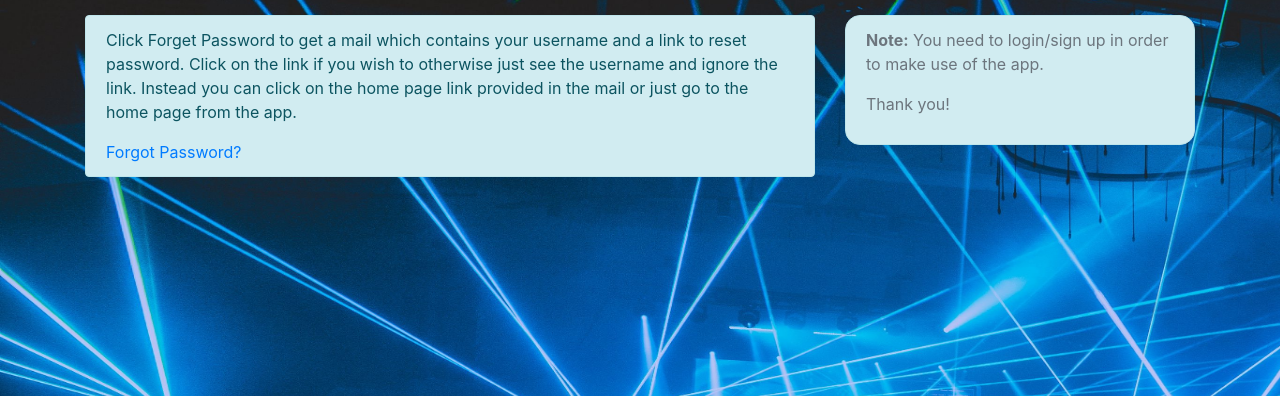
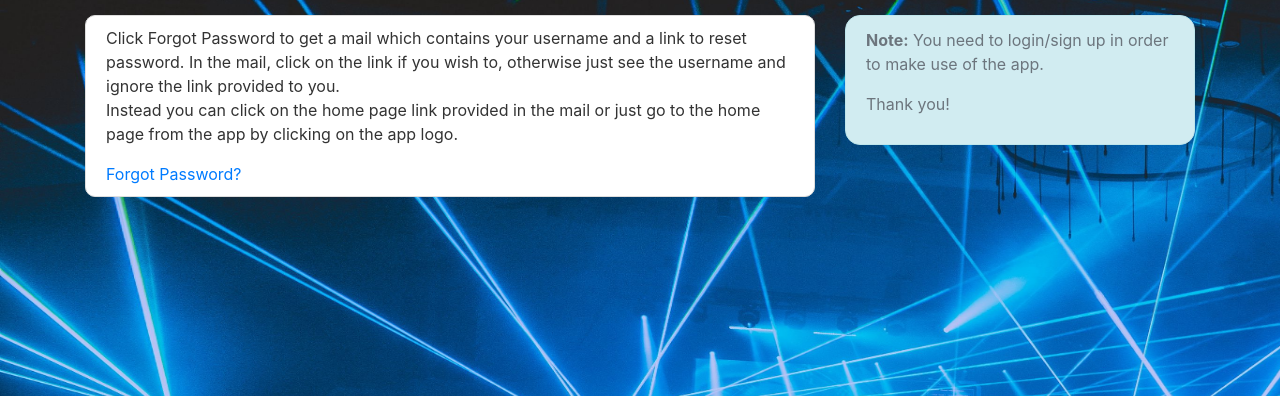
Before and after one commit to Viren-Patil/SDS_Task, a Django app: page /username-display/ in a window 1280 px wide. Shown: the part 65-461 px from the top of the page. Run offline with Django 3.2, Linux system fonts and the light colour scheme; some libraries are stand-ins or nearby versions.

Commit message:
Very minor changes of the text on static pages and template pages.

```diff
--- a/sds_task/musify/templates/musify/base_login.html
+++ b/sds_task/musify/templates/musify/base_login.html
@@ -24,7 +24,7 @@
     <header class="site-header">
         <nav class="navbar navbar-expand-md navbar-dark bg-steel fixed-top">
           <div class="container">
-            <a class="navbar-brand mr-1 logo-dark" style="font-size: 25px;" href="{% url 'home' %}"><img src="{% static 'musify/logo.png' %}" class="mr-3" height="37px" width="100px" alt="MUSIFY logo"></a>
+            <a class="navbar-brand mr-1 logo-dark" style="font-size: 25px;" href="{% url 'login' %}"><img src="{% static 'musify/logo.png' %}" class="mr-3" height="37px" width="100px" alt="MUSIFY logo"></a>
             <button class="navbar-toggler" type="button" data-toggle="collapse" data-target="#navbarToggle" aria-controls="navbarToggle" aria-expanded="false" aria-label="Toggle navigation">
             <span class="navbar-toggler-icon"></span>
             </button>
--- a/sds_task/users/templates/users/display_username.html
+++ b/sds_task/users/templates/users/display_username.html
@@ -1,9 +1,10 @@
 {% extends "musify/base_login.html" %}
 {% block content %}
-<div class="alert alert-info">
-<p>Click Forget Password to get a mail which contains your username and a link
-to reset password. Click on the link if you wish to otherwise just see the username and ignore the link.
-Instead you can click on the home page link provided in the mail or just go to the home page from the app.
+<div class="content-section">
+<p>Click Forgot Password to get a mail which contains your username and a link
+to reset password.
+In the mail, click on the link if you wish to, otherwise just see the username and ignore the link provided to you.<br/>
+Instead you can click on the home page link provided in the mail or just go to the home page from the app by clicking on the app logo.
 </p>
 <a href="{% url 'password_reset' %}">Forgot Password?</a>
 </div>
--- a/sds_task/users/templates/users/password_reset_complete.html
+++ b/sds_task/users/templates/users/password_reset_complete.html
@@ -3,5 +3,5 @@
     <div class="alert alert-info">
         Your password has been set.
     </div>
-    <a href="{% url 'login' %}">Sign In Here</a>
+    <a class="btn btn-primary" href="{% url 'login' %}">Sign In</a>
 {% endblock content %}
```
Also changed, not shown: sds_task/db.sqlite3.
